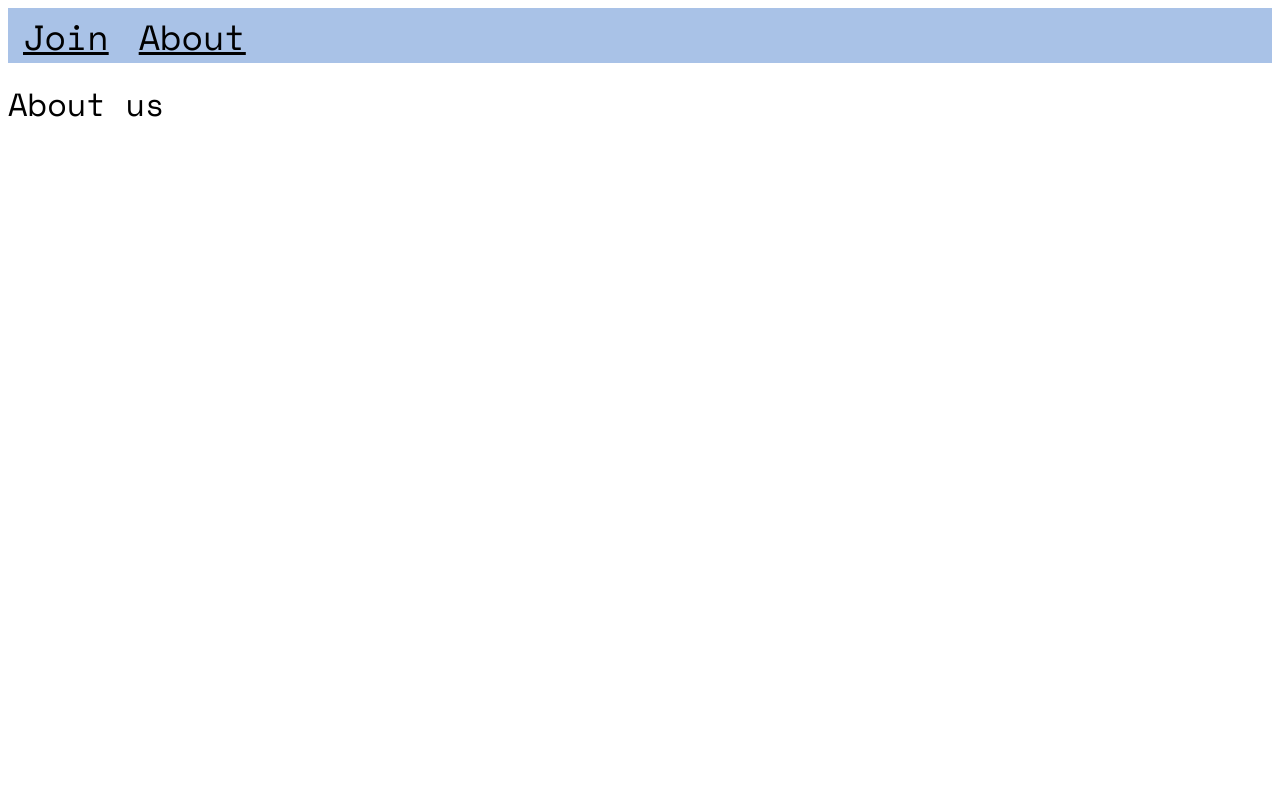
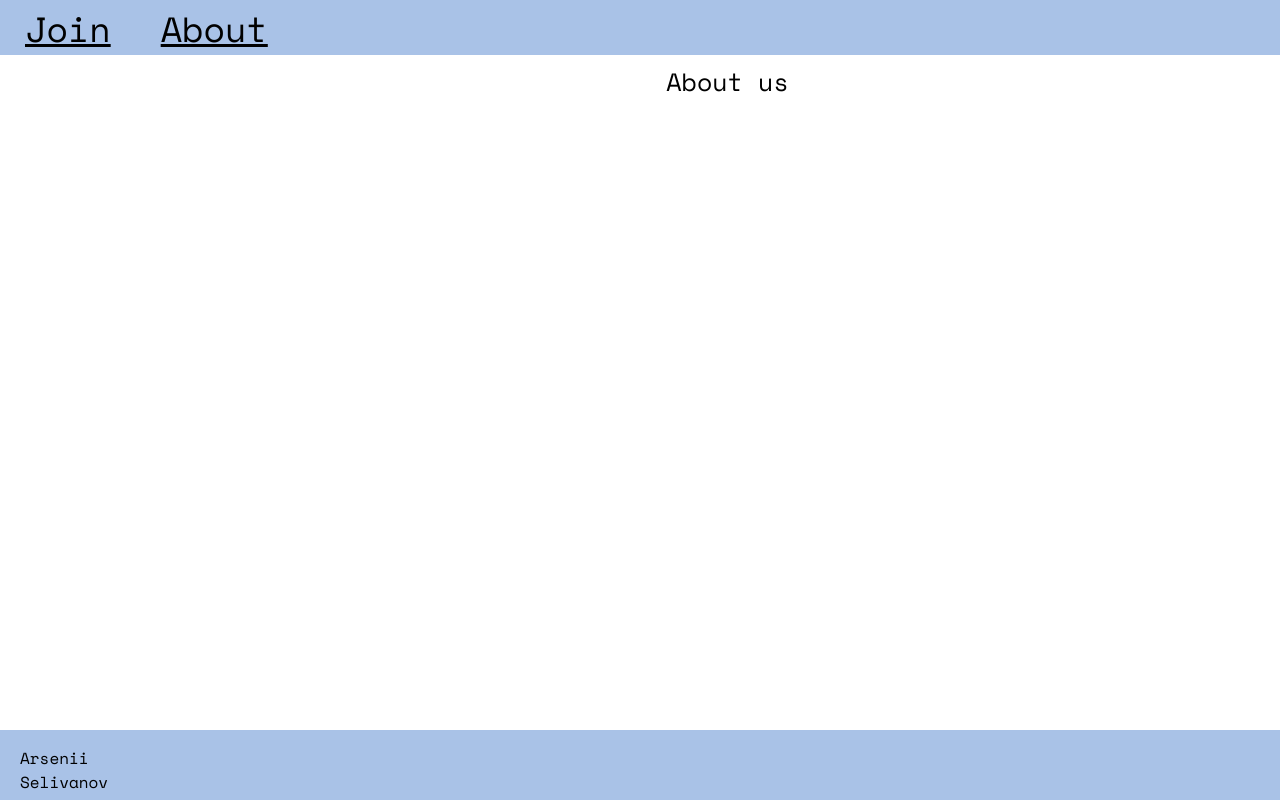
Before and after one commit to senyaGitHub/hot-beans-web, a React (Create React App) app: page /#/hot-beans-web/about in a window 1280 px wide. Built offline with nearby package versions, Linux system fonts and the light colour scheme.

Commit message:
join page done

```diff
--- a/src/App.css
+++ b/src/App.css
@@ -1,5 +1,8 @@
 .navbar{
     display: flex;
+    position: fixed;
+    left:0;
+    top:0;
     width: 100%;
     height: 55px;
     background: #A9C2E7;
@@ -20,5 +23,18 @@ a{
     line-height: 59px;
 
     color: #000000;
-    padding: 15px;
+    padding: 25px;
 }
+a:hover{
+    border-bottom: 3px #000000;
+}
+
+footer{
+    position: fixed;
+    height: 70px;
+    left: 0;
+    bottom: 0;
+    width: 100%;
+    padding-left: 20px;
+    background-color: #A9C2E7;
+}
--- a/src/App.js
+++ b/src/App.js
@@ -1,13 +1,13 @@
 import React from 'react';
 import "./App.css"
 import Join from './pages/join';
-import { BrowserRouter, Route, Link, NavLink } from "react-router-dom";
+import {Route, NavLink } from "react-router-dom";
 import About from './pages/about';
 
 
 function App() {
   return (
-    <div>
+  <div>
     <div className='navbar'>
       <div className='navbar__links'>
         <NavLink to='/hot-beans-web/join'>Join</NavLink>
@@ -15,9 +15,13 @@ function App() {
       </div>
     </div>
 
-
+    <div><br/></div>
+    <div><br/></div>
     <Route path="/hot-beans-web/about" component={About} />
     <Route path="/hot-beans-web/join" component={Join} />
+    <footer>
+      <p>Arsenii Selivanov</p>
+    </footer>
   </div>
   );
 };
--- a/src/pages/about.jsx
+++ b/src/pages/about.jsx
@@ -1,8 +1,8 @@
 import React from "react";
-
+import classes from "./about.module.css"
 function About() {
     return(
-        <div>
+        <div className={classes.about}>
             <h1>About us</h1>
         </div>
     );
--- /dev/null
+++ b/src/pages/about.module.css
@@ -0,0 +1,3 @@
+h1{
+    text-align: center;
+}
--- a/src/pages/join.jsx
+++ b/src/pages/join.jsx
@@ -1,6 +1,7 @@
 import React from "react";
 import MyInput from "../components/UI/input/MyInput";
 import classes from "./join.module.css"
+import logo from "../logo/logo.png"
 
 const Join = () =>{
     return (
@@ -15,7 +16,11 @@ const Join = () =>{
                     <MyInput/>
                     <p>Phone</p>
                     <MyInput/>
+                    <button>Apply</button>
                 </form>
+                <div id='img'>
+                <img src={logo} alt="logo of hot-beans-web"/>
+                </div>
         </div>
     )
 }
--- a/src/pages/join.module.css
+++ b/src/pages/join.module.css
@@ -3,47 +3,57 @@
         flex-direction: column;
         align-items: flex-start;
         padding: 0px;
-        position: flex;
+        position: relative;
 
         }
-        p{
-            /* Frame 35 */
-
-
-        /* Auto layout */
-        /* First Name */
-
+p{
 
         width: 150px;
         height: 24px;
-
         font-family: 'Space Mono';
         font-style: normal;
         font-weight: 400;
         font-size: 16px;
         line-height: 24px;
-        /* identical to box height */
-
-
         color: #000000;
-
-
-        /* Inside auto layout */
-
         flex: none;
         order: 0;
         flex-grow: 0;
         }
-        h1{
-            position: flex;
 
-
+h1{
+            position: relative;
+            margin-left: 175px;
             font-family: 'Space Mono';
             font-style: normal;
             font-weight: 500;
-            font-size: 32px;
+            font-size: 25px;
             line-height: 41px;
-            /* identical to box height */
+
+            color: #000000;}
 
 
-            color: #000000;}
+form{
+    margin-left: 100px;
+}
+
+button{
+    display: flex;
+    flex-direction: row;
+    justify-content: center;
+    padding: 8px 16px;
+    background: #000000;
+    gap: 10px;
+    margin-top: 30px;
+    color: white;
+    font-family: 'Space Mono';
+    text-decoration: none;
+    border: none;
+}
+img{
+    position: absolute;
+    width: 605px;
+    height: 315px;
+    left: 740px;
+    top: 190px;
+}
```
Also changed, not shown: src/logo/logo-no-background.svg (added), src/logo/logo.png (added).
